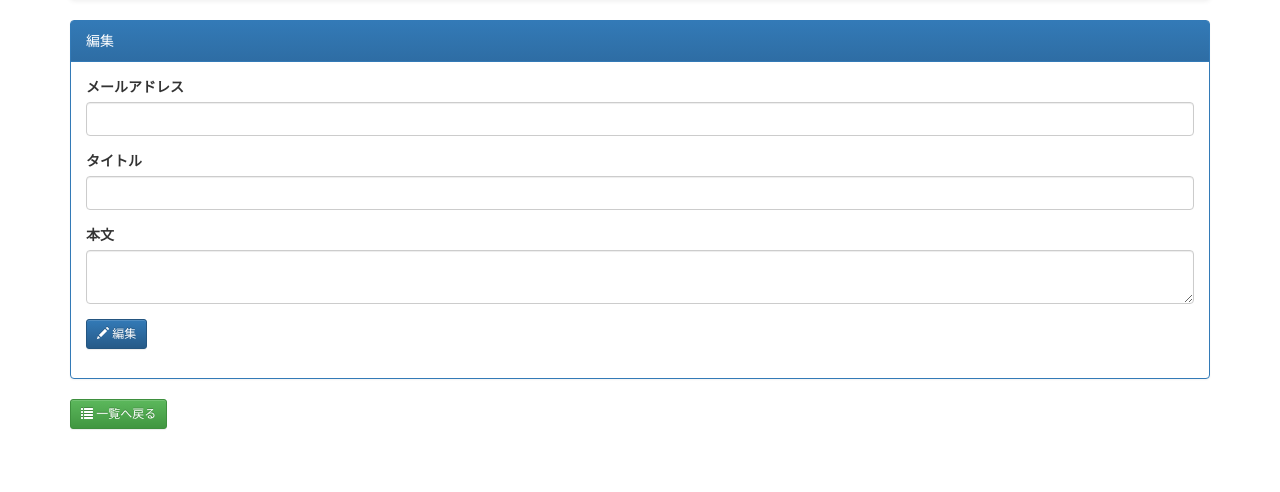
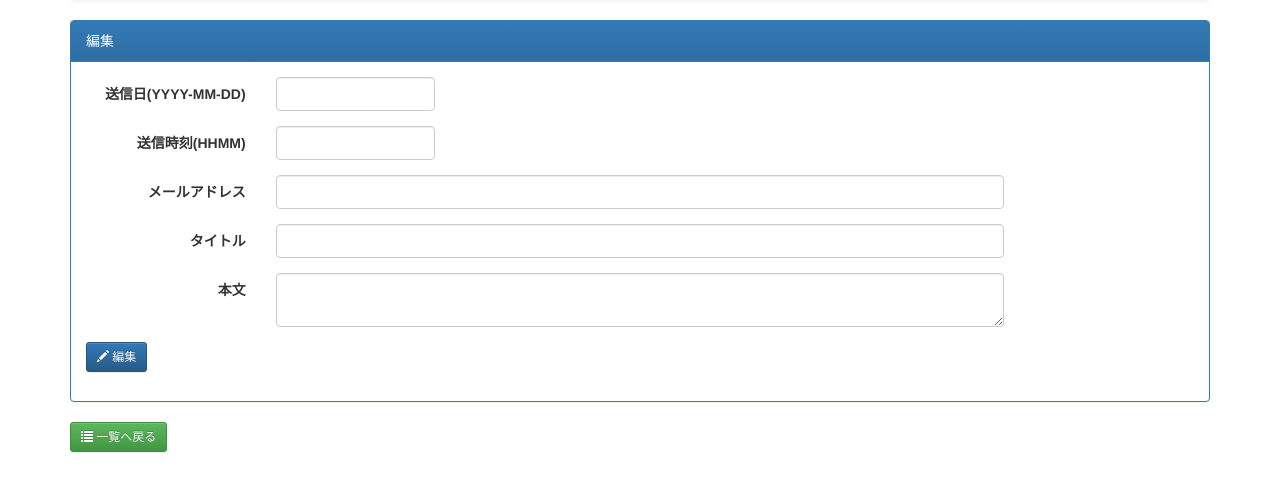
Before and after one commit to risingdragon/cake, a CakePHP app: the page made by app/View/Post/form.ctp in a window 1280 px wide. Shown: the part 52-544 px from the top of the page. Run offline with PHP 8.4 and a stand-in for CakePHP, Linux system fonts and the light colour scheme; the template is opened without the code that fills it, so the values that code supplies are empty; form fields are guessed from the names that the template uses; some libraries are stand-ins or nearby versions.

Commit message:
送信時刻カラム追加

```diff
--- a/app/View/Layouts/default.ctp
+++ b/app/View/Layouts/default.ctp
@@ -3,6 +3,7 @@
 <?php echo $this->Html->meta("viewport", "width=device-width, initial-scale=1.0") ?>
 <?php echo $this->Html->css("//netdna.bootstrapcdn.com/bootstrap/3.0.3/css/bootstrap.min.css") ?>
 <?php echo $this->Html->css("//netdna.bootstrapcdn.com/bootstrap/3.0.3/css/bootstrap-theme.min.css") ?>
+<?php echo $this->Html->css("//ajax.googleapis.com/ajax/libs/jqueryui/1.10.3/themes/cupertino/jquery-ui.min.css") ?>
 <?php echo $this->Html->script("//ajax.googleapis.com/ajax/libs/jquery/2.0.2/jquery.min.js") ?>
 <?php echo $this->Html->script("//ajax.googleapis.com/ajax/libs/jqueryui/1.10.3/jquery-ui.min.js") ?>
 <?php echo $this->Html->script("//ajax.aspnetcdn.com/ajax/jquery.validate/1.11.1/jquery.validate.min.js") ?>
--- a/app/View/Post/form.ctp
+++ b/app/View/Post/form.ctp
@@ -13,30 +13,50 @@ div.error-message {
 <div class="panel panel-primary">
 	<div class="panel-heading"><?php echo $this->action == 'add' ? '追加' : '編集' ?></div>
 	<div class="panel-body">
-		<?php echo $this->Form->create('Post', ['role' => 'form']); ?>
+		<?php echo $this->Form->create('Post', ['role' => 'form', 'class' => 'form-horizontal']); ?>
 
 		<div class="form-group">
-		<label for="email">メールアドレス</label>
-		<?php echo $this->Form->input('email', ['class' => 'form-control', 'id' => 'email', 'label' => false]) ?>
-		<?php echo $this->Form->error('Post.email'); ?>
+		<label for="send_date" class="col-md-2 control-label">送信日(YYYY-MM-DD)</label>
+		<div class="col-md-2">
+		<?php echo $this->Form->input('send_date', ['class' => 'form-control', 'id' => 'send_date', 'label' => false]) ?>
+		</div>
 		</div>
 
 		<div class="form-group">
-		<label for="title">タイトル</label>
-		<?php echo $this->Form->input('title', ['class' => 'form-control', 'id' => 'title', 'label' => false]) ?>
-		<?php echo $this->Form->error('Post.title'); ?>
+		<label for="send_time" class="col-md-2 control-label">送信時刻(HHMM)</label>
+		<div class="col-md-2">
+		<?php echo $this->Form->input('send_time', ['class' => 'form-control', 'id' => 'send_time', 'label' => false]) ?>
+		</div>
 		</div>
 
 		<div class="form-group">
-		<label for="body">本文</label>
+		<label for="email" class="col-md-2 control-label">メールアドレス</label>
+		<div class="col-md-8">
+		<?php echo $this->Form->input('email', ['class' => 'form-control', 'id' => 'email', 'label' => false]) ?>
+		</div>
+		</div>
+
+		<div class="form-group">
+		<label for="title" class="col-md-2 control-label">タイトル</label>
+		<div class="col-md-8">
+		<?php echo $this->Form->input('title', ['class' => 'form-control', 'id' => 'title', 'label' => false]) ?>
+		</div>
+		</div>
+
+		<div class="form-group">
+		<label for="body" class="col-md-2 control-label">本文</label>
+		<div class="col-md-8">
 		<?php echo $this->Form->textarea('body', ['class' => 'form-control', 'id' => 'body', 'label' => false]) ?>
 		<?php echo $this->Form->error('Post.body'); ?>
 		</div>
+		</div>
 
+		<div>
 		<button type="submit" class="btn btn-primary btn-sm">
 		<i class="glyphicon glyphicon-pencil"></i>
 		<?php echo $this->action == 'add' ? '追加' : '編集' ?>
 		</button>
+		</div>
 
 		<?php echo $this->Form->end(); ?>
 	</div>
@@ -47,6 +67,33 @@ div.error-message {
 <script>
 $(function(e)
 {
+	$.datepicker.regional["ja"] = {
+		clearText: "クリア", clearStatus: "日付をクリアします",
+		closeText: "閉じる", closeStatus: "変更せずに閉じます",
+		prevText: "&#x3c;前", prevStatus: "前月を表示します",
+		prevBigText: "&#x3c;&#x3c;", prevBigStatus: "前年を表示します",
+		nextText: "次&#x3e;", nextStatus: "翌月を表示します",
+		nextBigText: "&#x3e;&#x3e;", nextBigStatus: "翌年を表示します",
+		currentText: "今日", currentStatus: "今月を表示します",
+		monthNames: [
+			"1月","2月","3月","4月","5月","6月","7月","8月","9月","10月","11月","12月"
+		],
+		monthNamesShort: [
+			"1月","2月","3月","4月","5月","6月","7月","8月","9月","10月","11月","12月"
+		],
+		monthStatus: "表示する月を変更します", yearStatus: "表示する年を変更します",
+		weekHeader: "週", weekStatus: "暦週で第何週目かを表します",
+		dayNames: ["日曜日","月曜日","火曜日","水曜日","木曜日","金曜日","土曜日"],
+		dayNamesShort: ["日","月","火","水","木","金","土"],
+		dayNamesMin: ["日","月","火","水","木","金","土"],
+		dayStatus: "週の始まりをDDにします", dateStatus: "Md日(D)",
+		dateFormat: "yy-mm-dd", firstDay: 0,
+		initStatus: "日付を選択します", isRTL: false,
+		showMonthAfterYear: true};
+	$.datepicker.setDefaults($.datepicker.regional["ja"]);
+
+	$("#send_date").datepicker();
+
 	$('#list').on("click", function(e)
 	{
 		location.href = '<?php echo Router::url(array('action' => '/')) ?>';
--- a/app/View/Post/view.ctp
+++ b/app/View/Post/view.ctp
@@ -1,5 +1,7 @@
 <h2><?php echo h($post['Post']['title']); ?></h2>
 
+<p>Email: <?php echo h($post['Post']['email']); ?></p>
 <p><small>Created: <?php echo date('Y-m-d H:i:s', $post['Post']['created']->sec); ?></small></p>
+<p><small>Modified: <?php echo date('Y-m-d H:i:s', $post['Post']['modified']->sec); ?></small></p>
 
 <p><?php echo h($post['Post']['body']); ?></p>
```
Also changed, not shown: app/Controller/PostController.php (+15 -0 lines), app/Model/Post.php (+21 -1 lines), app/View/Post/index.ctp (+4 -4 lines).
